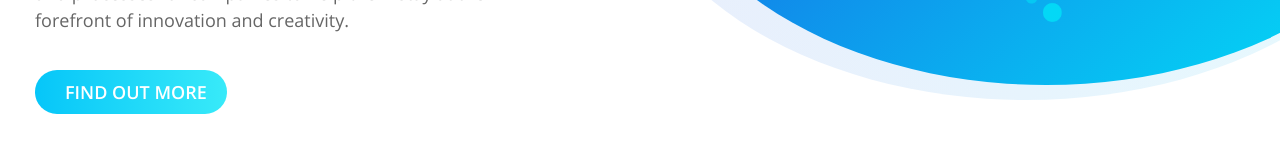
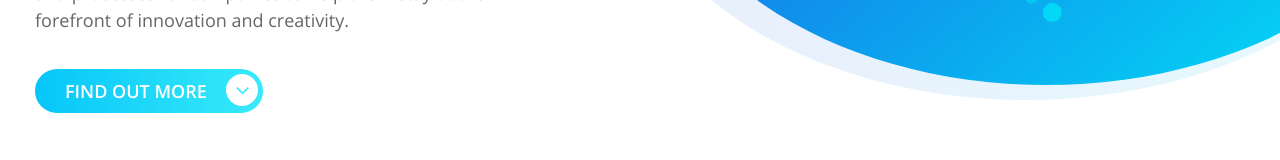
Before and after one commit to technicalflow/techfellow.it, a plain HTML site: page index.html in a window 1280 px wide. Shown: the part 415-575 px from the top of the page. Drawn offline with Linux system fonts and the light colour scheme; a web font is replaced by a local one.

Commit message:
small changes

```diff
--- a/index.html
+++ b/index.html
@@ -18,7 +18,7 @@
 	<meta property="og:site_name" content="Techfellow IT">
 	<meta property="article:modified_time" content="2021-06-20T11:11:51+00:00">
 
-    <!-- <link href="css/font-awesome.css" rel="stylesheet" type="text/css"> -->
+    <link href="css/font-awesome.css" rel="stylesheet" type="text/css">
     <!-- Bootstrap CSS -->
     <link rel="stylesheet" href="css/bootstrap.min.css">
     <!-- custom CSS -->
```
